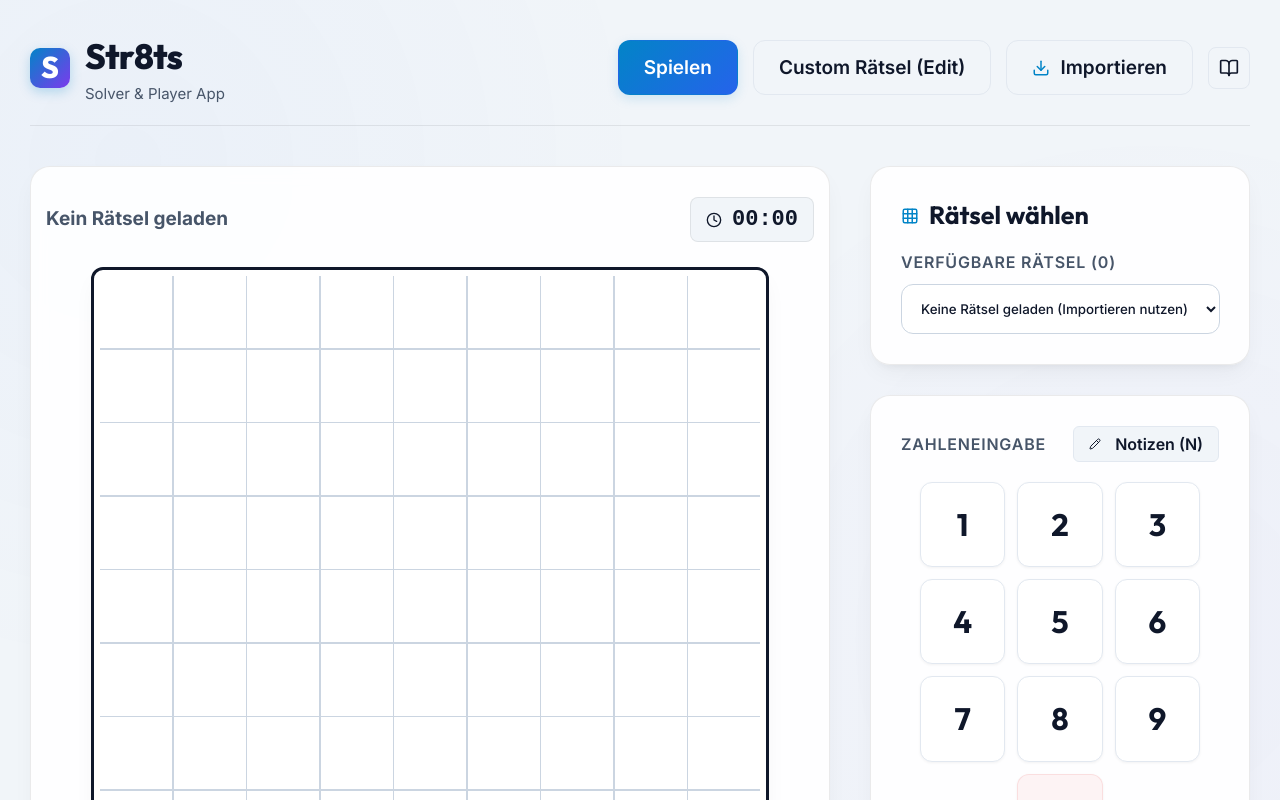
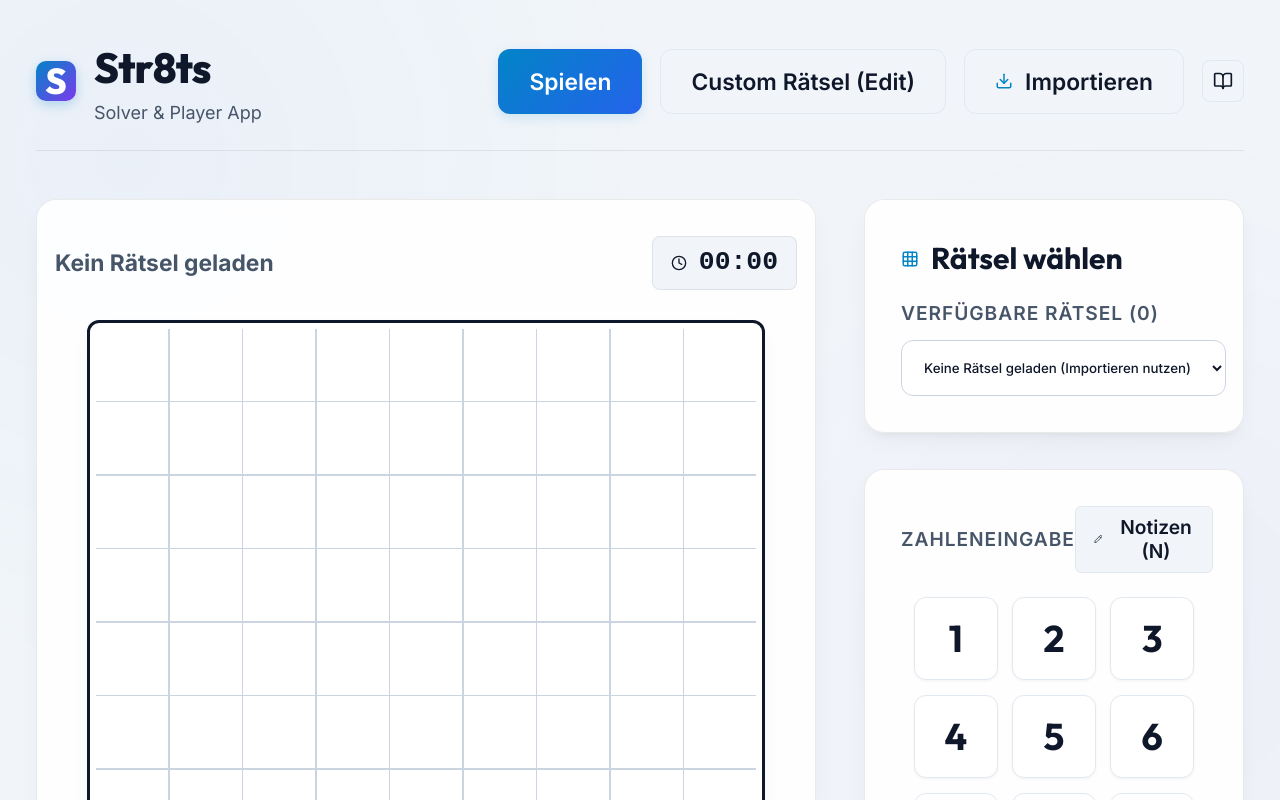
Before and after one commit to hucky61/straights, a React (Vite) app: page / in a window 1280 px wide. Shown: the top 800 px of the page. Built offline with nearby package versions, Linux system fonts and the light colour scheme.

Commit message:
feat: add CSS design system and grid layout styling for Str8ts game

```diff
--- a/src/index.css
+++ b/src/index.css
@@ -44,7 +44,7 @@
 }
 
 html {
-  font-size: 20px;
+  font-size: 24px;
   -webkit-text-size-adjust: 100%;
   text-size-adjust: 100%;
 }
```
